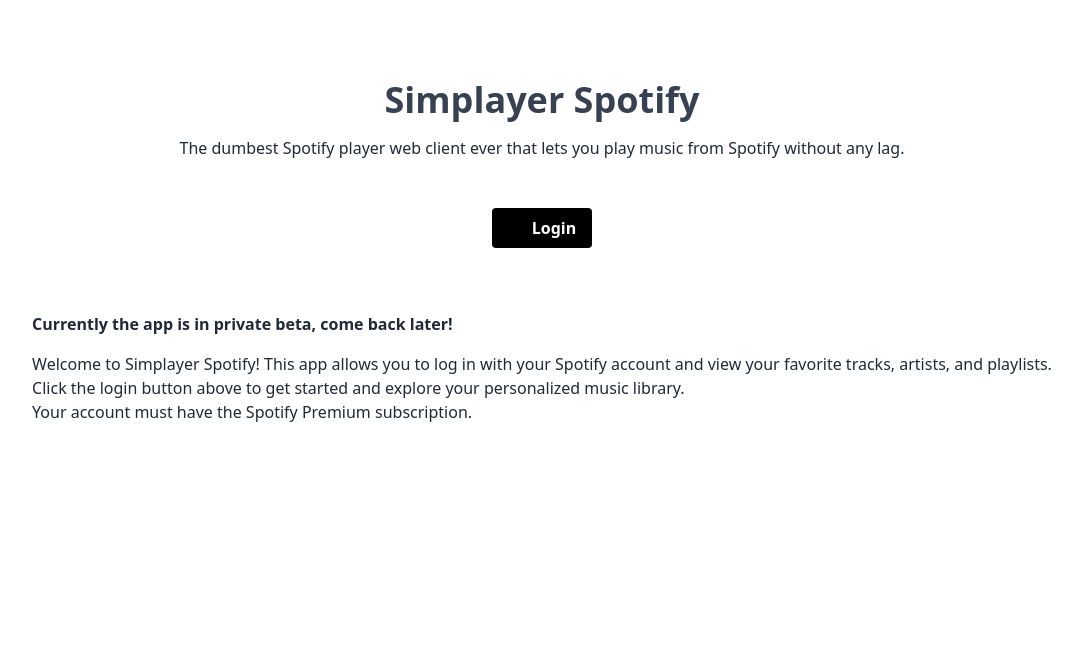
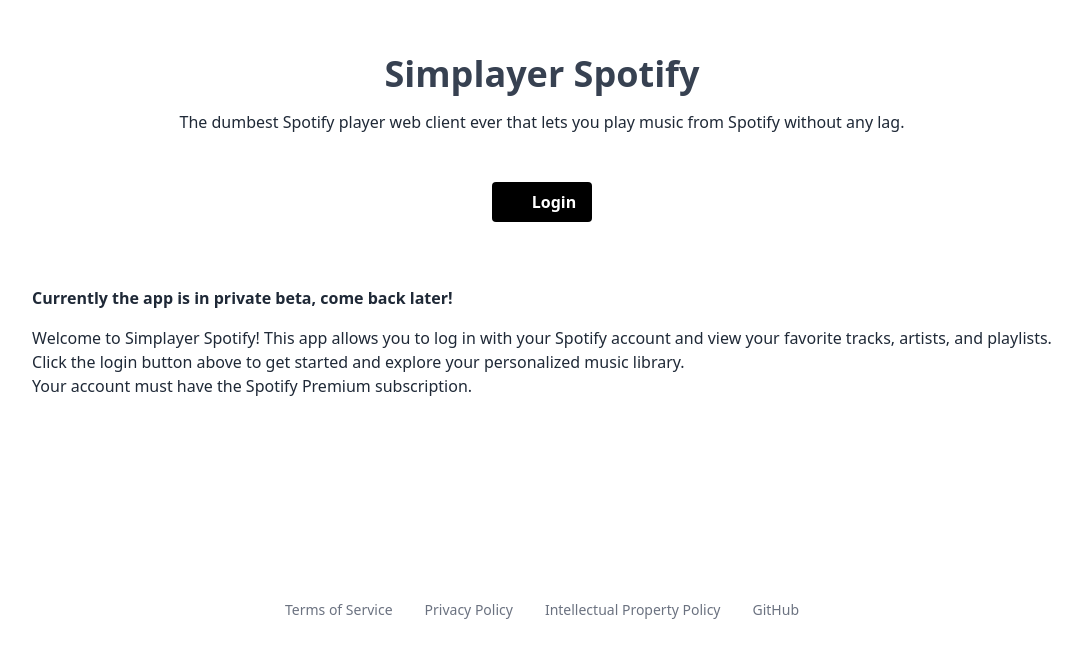
Before and after one commit to Em-ilien/spotify-player, a SvelteKit app: page / in a window 1280 px wide. Shown: the part 148-800 px from the top of the page, without its empty margins (98-1180 px from the left). Built offline with nearby package versions, Linux system fonts and the light colour scheme; no server answers; some icons are missing.

Commit message:
feat: reference TOS files in the app

```diff
--- /dev/null
+++ b/src/lib/components/project/Footer.svelte
@@ -0,0 +1,25 @@
+<footer class="text-center text-sm text-gray-500 flex justify-self-end">
+	<a
+		class="p-4 hover:text-gray-700 hover:underline"
+		href="https://github.com/Em-ilien/Simplayer-Spotify-web/tree/main/docs/TOS.fr.md"
+		target="_blank">Terms of Service</a
+	>
+
+	<a
+		class="p-4 hover:text-gray-700 hover:underline"
+		href="https://github.com/Em-ilien/Simplayer-Spotify-web/tree/main/docs/PRIVACY.fr.md"
+		target="_blank">Privacy Policy</a
+	>
+
+	<a
+		class="p-4 hover:text-gray-700 hover:underline"
+		href="https://github.com/Em-ilien/Simplayer-Spotify-web/tree/main/docs/INTELLECTUAL_PROPERTY.fr.md"
+		target="_blank">Intellectual Property Policy</a
+	>
+
+	<a
+		class="p-4 hover:text-gray-700 hover:underline"
+		href="https://github.com/Em-ilien/Simplayer-Spotify-web"
+		target="_blank">GitHub</a
+	>
+</footer>
--- a/src/lib/components/project/Player.svelte
+++ b/src/lib/components/project/Player.svelte
@@ -75,9 +75,6 @@
 	}}
 />
 
-<div
-	class="fixed bottom-0 w-full border-t border-slate-500 bg-white p-4 flex justify-between overflow-x-auto"
->
 <div class="flex items-center space-x-4">
 	{#if playingTrack}
 		<div>
@@ -151,7 +148,6 @@
 		style="background: linear-gradient(to right, #4caf50 {volume_percent}%, #d3d3d3 {volume_percent}%, #d3d3d3 100%);"
 	/>
 </div>
-</div>
 
 <style>
 	input[type='range']::-webkit-slider-thumb {
--- a/src/routes/App.svelte
+++ b/src/routes/App.svelte
@@ -5,6 +5,7 @@
 	import Artists from '$lib/components/project/Artists.svelte';
 	import Playlists from '$lib/components/project/Playlists.svelte';
 	import Tracks from '$lib/components/project/Tracks.svelte';
+	import Footer from '$lib/components/project/Footer.svelte';
 
 	interface Props {
 		accessToken: string;
@@ -20,9 +21,11 @@
 	]);
 </script>
 
+<div class="flex flex-col h-screen overflow-hidden">
+	<div class="flex flex-col h-full overflow-y-scroll">
 		<SearchBarre {accessToken} />
 
-<div class="mb-28 z-2">
+		<div class="z-2 h-full flex flex-col">
 			<div class="pt-2 pb-3 flex mx-2">
 				{#each tabs as tab}
 					<button
@@ -45,11 +48,20 @@
 				{/each}
 			</div>
 
+			<div class="h-full flex flex-col justify-between">
 				{#each tabs as tab}
 					{#if tab.active}
 						<tab.component {accessToken} />
 					{/if}
 				{/each}
+
+				<div class="mt-auto pt-8">
+					<Footer />
 				</div>
-
+			</div>
+		</div>
+	</div>
+	<div class="w-full border-t border-slate-500 bg-white p-4 flex justify-between">
 		<Player {accessToken} />
+	</div>
+</div>
--- a/src/routes/Login.svelte
+++ b/src/routes/Login.svelte
@@ -1,9 +1,12 @@
 <script lang="ts">
 	import { FontAwesomeIcon } from '@fortawesome/svelte-fontawesome';
 	import { faSignInAlt } from '@fortawesome/free-solid-svg-icons';
+
+	import Footer from '$lib/components/project/Footer.svelte';
 </script>
 
-<div class="flex flex-col justify-center items-center h-screen p-4 text-gray-800">
+<div class="flex flex-col items-center h-screen p-4 text-gray-800">
+	<div class="flex flex-col m-auto justify-center items-center">
 		<h1 class="text-4xl font-bold text-gray-700 text-center mb-4">Simplayer Spotify</h1>
 		<p class="text-center mb-12">
 			The dumbest Spotify player web client ever that lets you play music from Spotify without any
@@ -20,10 +23,15 @@
 		<div class="mt-16">
 			<p class="font-bold mb-4">Currently the app is in private beta, come back later!</p>
 			<p>
-			Welcome to Simplayer Spotify! This app allows you to log in with your Spotify account and view
-			your favorite tracks, artists, and playlists.
+				Welcome to Simplayer Spotify! This app allows you to log in with your Spotify account and
+				view your favorite tracks, artists, and playlists.
 			</p>
-		<p>Click the login button above to get started and explore your personalized music library.</p>
+			<p>
+				Click the login button above to get started and explore your personalized music library.
+			</p>
 			<p>Your account must have the Spotify Premium subscription.</p>
 		</div>
 	</div>
+
+	<Footer />
+</div>
```
Lines whose indentation alone changed are shown as unchanged.
